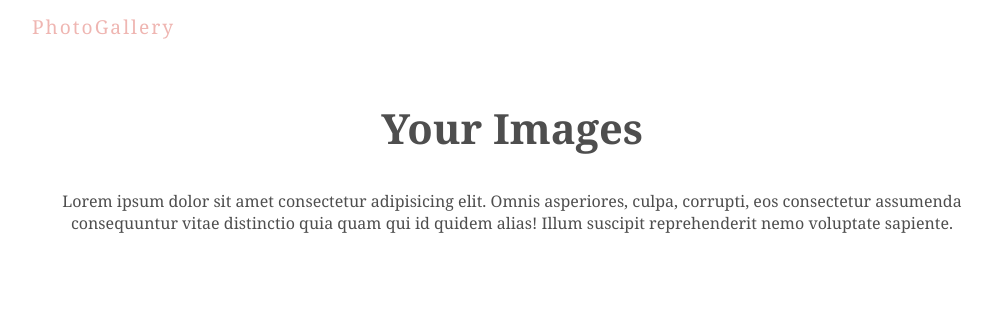
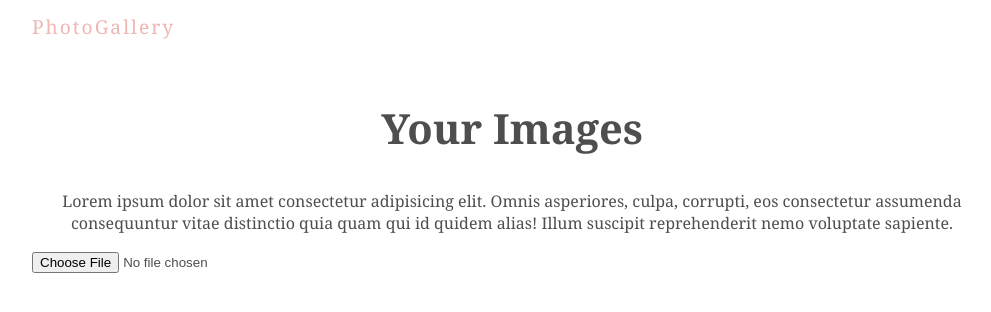
Before and after one commit to fu4303/photo-gallery-firebase-v2, a React (Create React App) app: page / in a window 1280 px wide. Shown: the top 312 px of the page, without its empty margins (128-1119 px from the left). Built offline with nearby package versions, Linux system fonts and the light colour scheme; the HTML template or start-up script is replaced by a standard one.

Commit message:
add upload form

```diff
--- a/src/App.js
+++ b/src/App.js
@@ -1,10 +1,12 @@
 import React from "react";
 import Title from "./components/Title";
+import UploadForm from "./components/UploadForm";
 
 function App() {
   return (
     <div className="App">
       <Title />
+      <UploadForm />
     </div>
   );
 }
--- /dev/null
+++ b/src/components/UploadForm.js
@@ -0,0 +1,32 @@
+import React, { useState } from "react";
+
+function UploadForm() {
+  const [file, setFile] = useState(null);
+  const [error, setError] = useState("");
+
+  const fileType = ["image/png", "image/jpeg"];
+
+  const handleChange = (event) => {
+    let selected = event.target.files[0];
+
+    if (selected && fileType.includes(selected.type)) {
+      setFile(selected);
+      setError("");
+    } else {
+      setFile(null);
+      setError("Please select an image file (png or jpeg)");
+    }
+  };
+
+  return (
+    <form>
+      <input type="file" onChange={handleChange} />
+      <div className="output">
+        {error && <div className="error">{error}</div>}
+        {file && <div>{file.name}</div>}
+      </div>
+    </form>
+  );
+}
+
+export default UploadForm;
```
